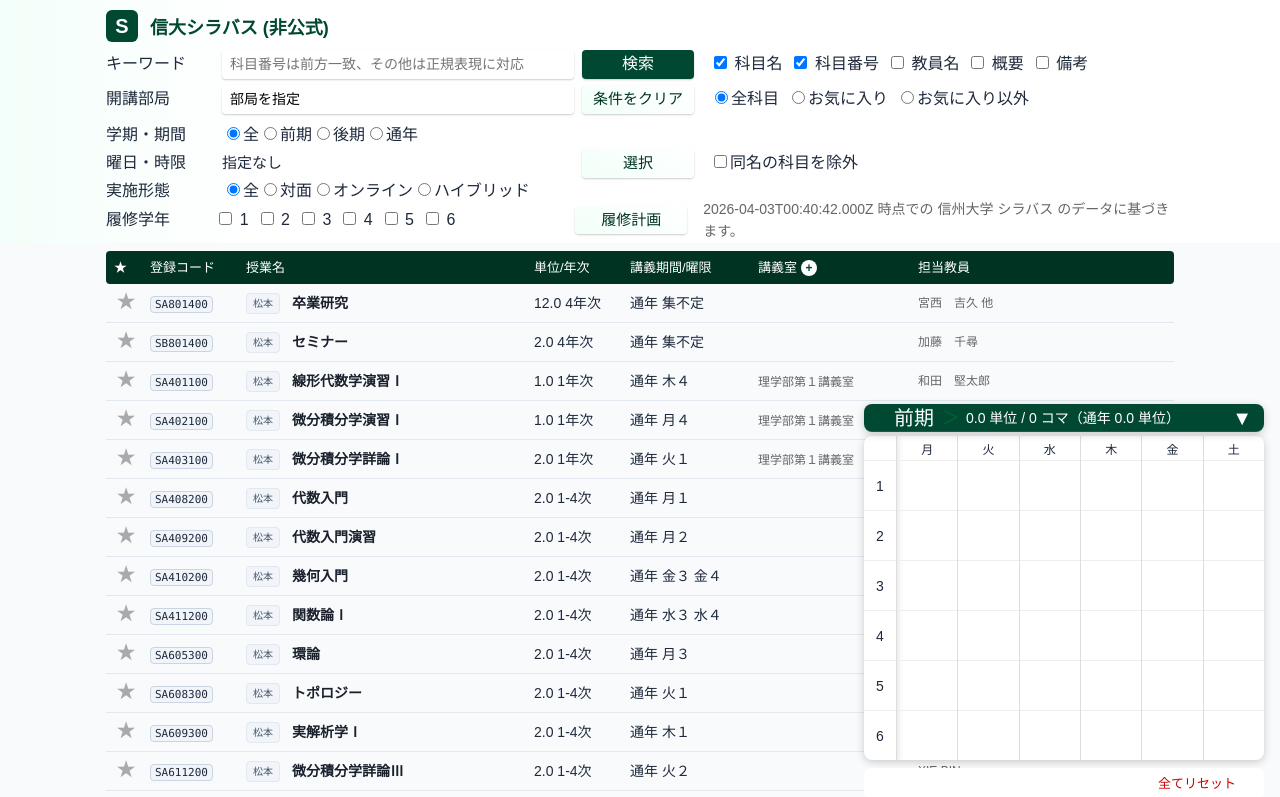
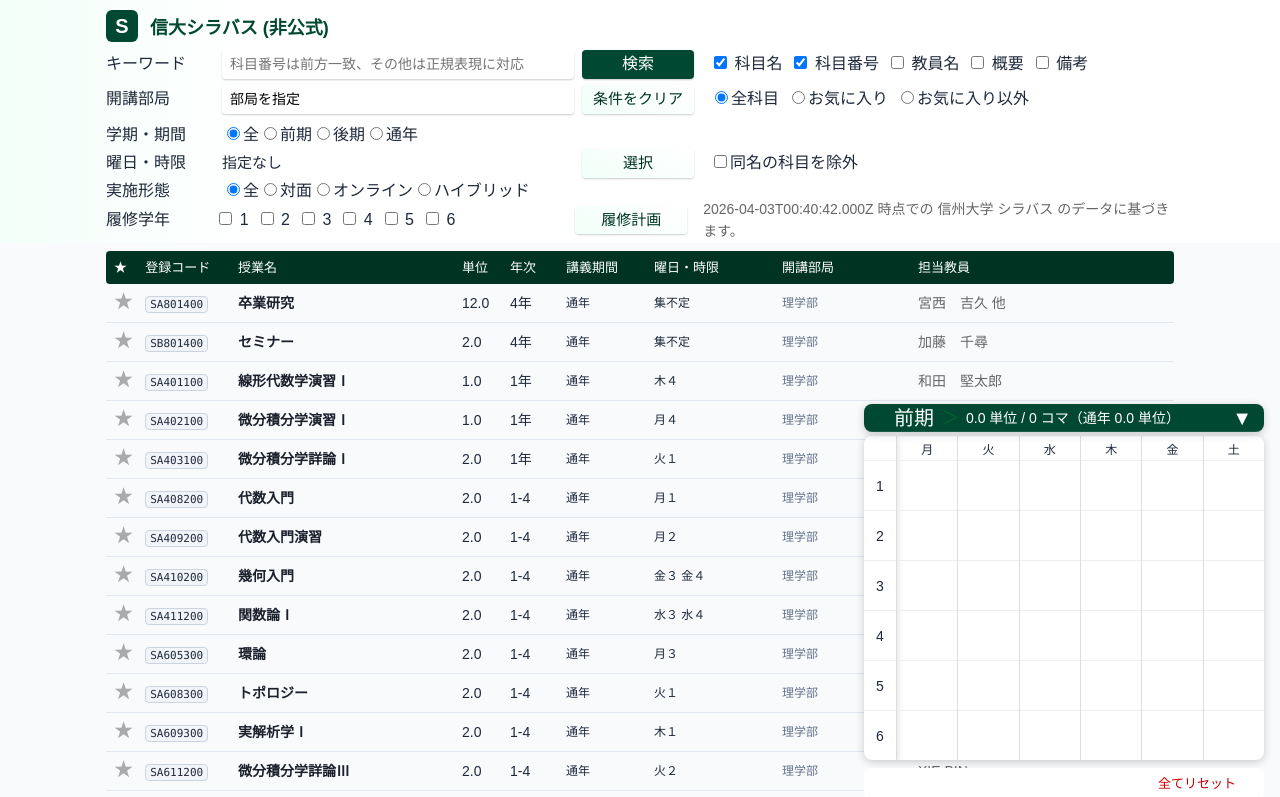
Before and after one commit to petrologyF/alternative-shinshu, a React (Vite) app in the folder frontend/: page / in a window 1280 px wide. Shown: the top 797 px of the page. Built offline with nearby package versions, Linux system fonts and the light colour scheme; a web font is replaced by a local one.

Commit message:
feat: implement Shinshu University syllabus data model and initial main UI components

```diff
--- a/frontend/src/components/Main/Main.tsx
+++ b/frontend/src/components/Main/Main.tsx
@@ -40,7 +40,6 @@ const Main = React.memo(
     setSyllabiSubjectCode,
   }: MainProps) => {
     const { bookmarksHas, switchBookmark } = usedBookmark;
-    const { getClassroom } = usedClassroom;
 
     const [displayedCount, setDisplayedCount] = useState(0);
     const [initial, setInitial] = useState(true);
@@ -108,9 +107,7 @@ const Main = React.memo(
               loadingRef={loadingDesktopRef}
               usedBookmark={usedBookmark}
               setSearchOptions={setSearchOptions}
-              setIsImporting={setIsImporting}
               setSyllabiSubjectCode={setSyllabiSubjectCode}
-              getClassroom={getClassroom}
             />
           )}
           <Mobile
--- a/frontend/src/components/Main/MainTableDesktop.tsx
+++ b/frontend/src/components/Main/MainTableDesktop.tsx
@@ -2,7 +2,7 @@ import styled from "@emotion/styled";
 import React from "react";
 
 import type { SearchOptions } from "@/utils/search";
-import { colorGreen, colorGreenDark, mobileMedia } from "@/utils/style";
+import { colorGreenDark, mobileMedia } from "@/utils/style";
 import { kdb, type Subject } from "@/utils/subject";
 import type { useBookmark } from "@/utils/useBookmark";
 import { BottomTd } from "./parts";
@@ -26,30 +26,38 @@ const Table = styled.table`
     font-weight: normal;
 
     &:first-of-type {
-      width: 2.5rem; /* Star */
+      width: 2.2rem; /* Star */
     }
 
     &:nth-of-type(2) {
-      width: 6rem; /* Code */
+      width: 5.8rem; /* Code */
     }
 
     &:nth-of-type(3) {
-      width: 18rem; /* Name */
+      width: 14rem; /* Name */
     }
 
     &:nth-of-type(4) {
-      width: 6rem; /* Credit/Year */
+      width: 3rem; /* Credit */
     }
 
     &:nth-of-type(5) {
-      width: 8rem; /* Term/Slot */
+      width: 3.5rem; /* Year */
     }
 
     &:nth-of-type(6) {
-      width: 10rem; /* Room */
+      width: 5.5rem; /* Term */
     }
 
-    /* Column 7 (Instructor) takes remaining space */
+    &:nth-of-type(7) {
+      width: 8rem; /* Timeslot */
+    }
+
+    &:nth-of-type(8) {
+      width: 8.5rem; /* Department */
+    }
+
+    /* Column 9 (Instructor) takes remaining space */
   }
 `;
 
@@ -73,44 +81,13 @@ const Th = styled.th`
   }
 `;
 
-const Classrooms = styled.div`
-  cursor: pointer;
-  display: flex;
-  align-items: center;
-  gap: 4px;
-
-  &:hover {
-    opacity: 0.8;
-  }
-`;
-
-const Plus = styled.span`
-  width: 16px;
-  height: 16px;
-  color: ${colorGreen};
-  font-size: 12px;
-  font-weight: bold;
-  margin-top: 2px;
-  border-radius: 50%;
-  background: #fff;
-  display: inline-flex;
-  align-items: center;
-  justify-content: center;
-
-  span {
-    text-box: trim-both cap alphabetic;
-  }
-`;
-
 interface MainTableDesktopProps {
   subjects: Subject[];
   hasMore: boolean;
   loadingRef: React.RefObject<HTMLTableRowElement | null>;
   usedBookmark: ReturnType<typeof useBookmark>;
   setSearchOptions: React.Dispatch<React.SetStateAction<SearchOptions>>;
-  setIsImporting: React.Dispatch<React.SetStateAction<boolean>>;
   setSyllabiSubjectCode: React.Dispatch<React.SetStateAction<string | null>>;
-  getClassroom: (subjectCode: string) => string | null;
 }
 
 const MainTableDesktop = React.memo(
@@ -120,9 +97,7 @@ const MainTableDesktop = React.memo(
     loadingRef,
     usedBookmark,
     setSearchOptions,
-    setIsImporting,
     setSyllabiSubjectCode,
-    getClassroom,
   }: MainTableDesktopProps) => {
     return (
       <Table>
@@ -131,16 +106,11 @@ const MainTableDesktop = React.memo(
             <Th>★</Th>
             <Th>登録コード</Th>
             <Th>授業名</Th>
-            <Th>単位/年次</Th>
-            <Th>講義期間/曜限</Th>
-            <Th onClick={() => setIsImporting(true)}>
-              <Classrooms>
-                講義室
-                <Plus>
-                  <span>+</span>
-                </Plus>
-              </Classrooms>
-            </Th>
+            <Th>単位</Th>
+            <Th>年次</Th>
+            <Th>講義期間</Th>
+            <Th>曜日・時限</Th>
+            <Th>開講部局</Th>
             <Th>担当教員</Th>
           </tr>
         </thead>
@@ -151,7 +121,6 @@ const MainTableDesktop = React.memo(
               usedBookmark={usedBookmark}
               setSearchOptions={setSearchOptions}
               setSyllabiSubjectCode={setSyllabiSubjectCode}
-              getClassroom={getClassroom}
               key={subject.code}
             />
           ))}
--- a/frontend/src/components/Main/SubjectTr.tsx
+++ b/frontend/src/components/Main/SubjectTr.tsx
@@ -29,15 +29,7 @@ const Badge = styled.span`
   vertical-align: middle;
 `;
 
-const CampusBadge = styled.span`
-  background: #f1f5f9;
-  color: #475569;
-  padding: 2px 6px;
-  border-radius: 4px;
-  font-size: 10px;
-  margin-right: 6px;
-  border: 1px solid #e2e8f0;
-`;
+
 
 
 
@@ -61,17 +53,7 @@ const Anchor = styled.a`
 
 
 
-const Classrooms = styled.div`
 
-  line-height: 1.2;
-
-  color: #666;
-
-  font-size: 12px;
-
-  margin-top: 2px;
-
-`;
 
 
 
@@ -93,7 +75,6 @@ interface SubjectTrProps {
   usedBookmark: ReturnType<typeof useBookmark>;
   setSearchOptions: React.Dispatch<React.SetStateAction<SearchOptions>>;
   setSyllabiSubjectCode: React.Dispatch<React.SetStateAction<string | null>>;
-  getClassroom: (subjectCode: string) => string | null;
 }
 
 const CodeBadge = styled.span`
@@ -113,13 +94,11 @@ const SubjectTr = React.memo(
     usedBookmark,
     setSearchOptions,
     setSyllabiSubjectCode,
-    getClassroom,
   }: SubjectTrProps) => {
     const { bookmarksHas, getBookmarkSubject, switchBookmark, updateBookmark } =
       usedBookmark;
 
     const bookmarkSubject = getBookmarkSubject(subject.code);
-    const classrooms = getClassroom(subject.code)?.split(",") ?? [];
 
     const tdStyle: React.CSSProperties = {
       padding: "8px 4px",
@@ -144,14 +123,13 @@ const SubjectTr = React.memo(
 
         <Td style={tdStyle}>
           <div style={{ display: "flex", alignItems: "center", gap: "6px" }}>
-            <CampusBadge>{subject.campus}</CampusBadge>
             <SubjectName onClick={() => setSyllabiSubjectCode(subject.code)}>
-              {subject.name}
+              {subject.displayName}
             </SubjectName>
             {subject.isLottery && <Badge>抽選</Badge>}
           </div>
           {bookmarkSubject && (
-            <div style={{ marginTop: "4px", display: "flex", gap: "8px", alignItems: "center", fontSize: "12px" }}>
+            <div style={{ marginTop: "4px", display: "flex", gap: "8px", alignItems: "center", fontSize: "11px" }}>
               <YearSelect
                 value={bookmarkSubject.year}
                 onChange={(e) =>
@@ -164,7 +142,7 @@ const SubjectTr = React.memo(
                   <option key={year}>{year}</option>
                 ))}
               </YearSelect>
-              <label style={{ cursor: "pointer" }}>
+              <label style={{ cursor: "pointer", color: "#64748b" }}>
                 <input
                   type="checkbox"
                   checked={bookmarkSubject.ta}
@@ -181,23 +159,23 @@ const SubjectTr = React.memo(
         </Td>
 
         <Td style={tdStyle}>
-          {subject.credit.toFixed(1)} {subject.year}次
+          {subject.credit.toFixed(1)}
         </Td>
 
         <Td style={tdStyle}>
-          {subject.termStr} {subject.timeslotStr}
+          {subject.year}
         </Td>
 
         <Td style={tdStyle}>
-          <Classrooms>
-            {classrooms.map((classroom, i, array) => (
-              <React.Fragment key={i}>
-                {classroom}
-                {i < array.length - 1 && <br />}
-              </React.Fragment>
-            ))}
-            {classrooms.length === 0 && subject.room && <span>{subject.room}</span>}
-          </Classrooms>
+          {subject.termStr}
+        </Td>
+
+        <Td style={tdStyle}>
+          {subject.timeslotStr}
+        </Td>
+
+        <Td style={{ ...tdStyle, fontSize: "12px", color: "#64748b" }}>
+          {subject.facultyName}
         </Td>
 
         <Td style={tdStyle}>
--- a/frontend/src/components/Syllabi.tsx
+++ b/frontend/src/components/Syllabi.tsx
@@ -102,6 +102,24 @@ const SectionContent = styled.div`
   line-height: 1.6;
 `;
 
+const MetaLabel = styled.span`
+  background: #f1f5f9;
+  color: #475569;
+  padding: 2px 6px;
+  border-radius: 4px;
+  font-size: 12px;
+  font-weight: 600;
+  margin-right: 8px;
+  border: 1px solid #e2e8f0;
+`;
+
+const MetaItem = styled.div`
+  margin-bottom: 8px;
+  font-size: 14px;
+  display: flex;
+  align-items: center;
+`;
+
 const PlanList = styled.div`
   display: flex;
   flex-direction: column;
@@ -148,9 +166,10 @@ const Syllabi = ({ subjectCode, setSubjectCode }: SyllabiProps) => {
         <Description>
           {subject.code} / {subject.credit} 単位 / {subject.year} 年次 /
           {subject.termStr} {subject.timeslotStr}
-          <br />
-          {subject.person.split(",").join(" / ")}
         </Description>
+        <div style={{ marginTop: "8px", fontSize: "14px", color: "#475569" }}>
+          担当教員: {subject.person.split(",").join(" / ")}
+        </div>
         <SyllabusLink
           href={subject.syllabusHref}
           target="_blank"
@@ -162,6 +181,22 @@ const Syllabi = ({ subjectCode, setSubjectCode }: SyllabiProps) => {
       </Header>
 
       <Content>
+        <Section>
+          <SectionTitle>基本情報</SectionTitle>
+          <MetaItem>
+            <MetaLabel>講義室</MetaLabel>
+            {subject.room || "未設定"}
+          </MetaItem>
+          <MetaItem>
+            <MetaLabel>対象学生</MetaLabel>
+            {subject.targetStudent || "未設定"}
+          </MetaItem>
+          <MetaItem>
+            <MetaLabel>授業形態</MetaLabel>
+            {subject.format || "未設定"}
+          </MetaItem>
+        </Section>
+
         {subject.abstract && (
           <Section>
             <SectionTitle>授業の概要</SectionTitle>
@@ -199,7 +234,7 @@ const Syllabi = ({ subjectCode, setSubjectCode }: SyllabiProps) => {
 
         {(!subject.abstract && !subject.evaluation && !subject.lessonPlan.length) && (
           <p style={{ color: "#64748b", fontStyle: "italic", textAlign: "center", marginTop: "40px" }}>
-            この科目のクイックビュー用データは現在収集元に含まれていません。<br/>
+            この科目の詳細データは現在収集元に含まれていません。<br/>
             詳細は公式シラバスをご確認ください。
           </p>
         )}
--- a/frontend/src/components/Timetable/Index.tsx
+++ b/frontend/src/components/Timetable/Index.tsx
@@ -9,7 +9,6 @@ import { useMedia } from "react-use";
 import {
   colorAccent,
   colorGreenDark,
-  colorGreen,
   mobileMedia,
   mobileWidth,
   shadow,
--- a/frontend/src/utils/subject.ts
+++ b/frontend/src/utils/subject.ts
@@ -191,6 +191,11 @@ export class Subject {
   }
   private _syllabusHref: string;
 
+  get displayName() {
+    // Remove campus info like [松本], [長野], etc. from the title
+    return this._name.replace(/\[[^\]]+\]/g, "").trim();
+  }
+
   get facultyColor() {
     const prefix = this._code.charAt(0).toUpperCase();
     return facultyColorMap[prefix] || "#004831"; // Official Shinshu Green
```
